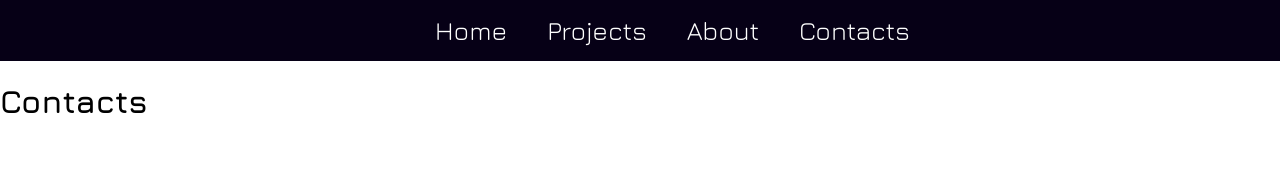
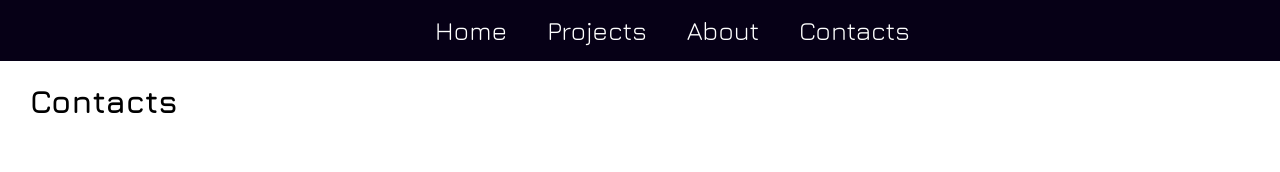
Before and after one commit to BaitemirAsanbaev/personal-site, a React (Create React App) app: page /contacts in a window 1280 px wide. Shown: the top 172 px of the page. Built offline with nearby package versions, Linux system fonts and the light colour scheme.

Commit message:
some fixes

```diff
--- a/src/components/Site/Home/Home.module.css
+++ b/src/components/Site/Home/Home.module.css
@@ -1,7 +1,6 @@
 .Home{
   max-width: 850px;
   margin: 0 auto;
-  padding: 0px 30px;
 }
 .home_about{
   background-color: #060016;
--- a/src/components/Site/Site.module.css
+++ b/src/components/Site/Site.module.css
@@ -0,0 +1,3 @@
+.Site{
+  padding: 0px 30px;
+}
```
